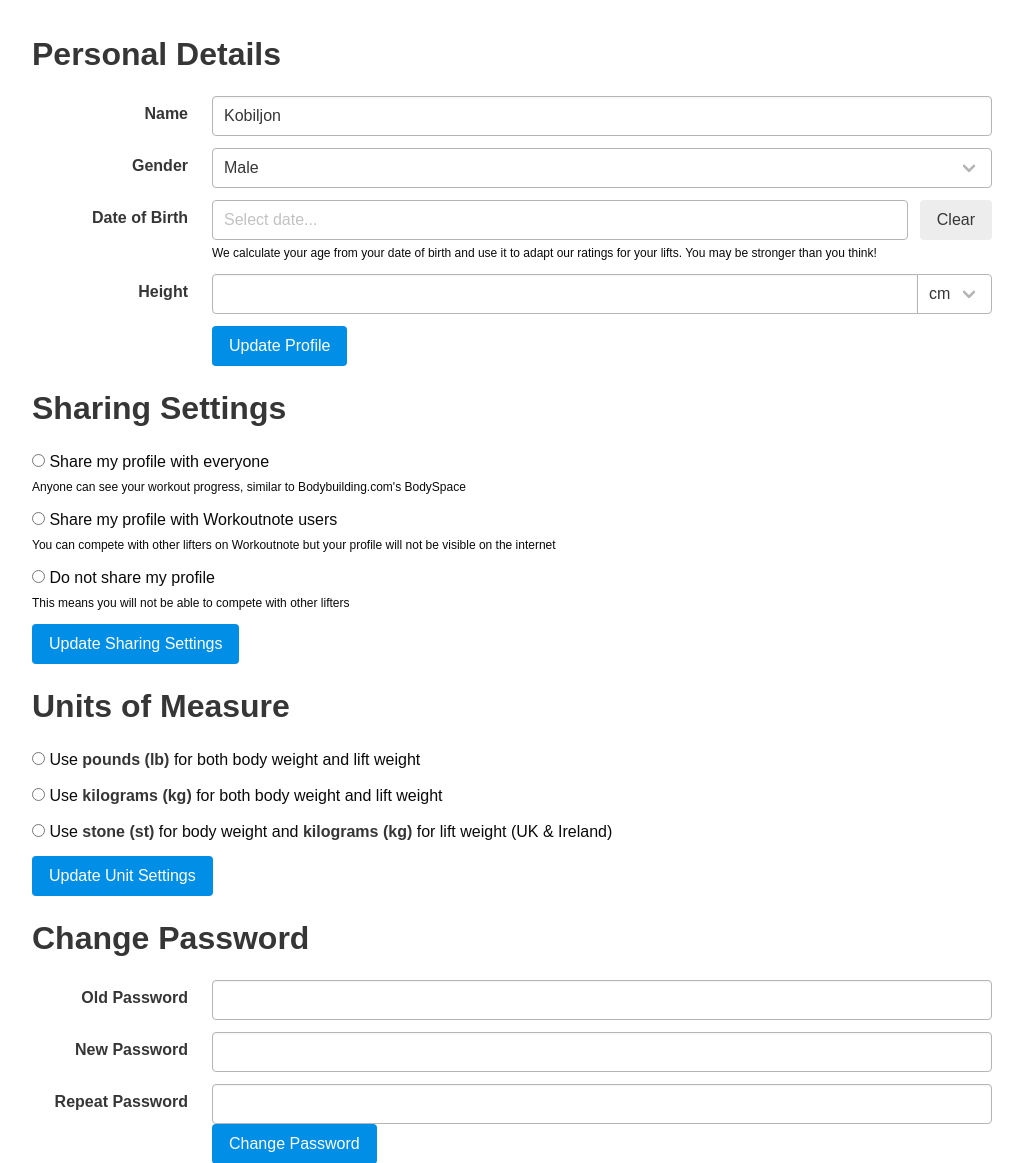
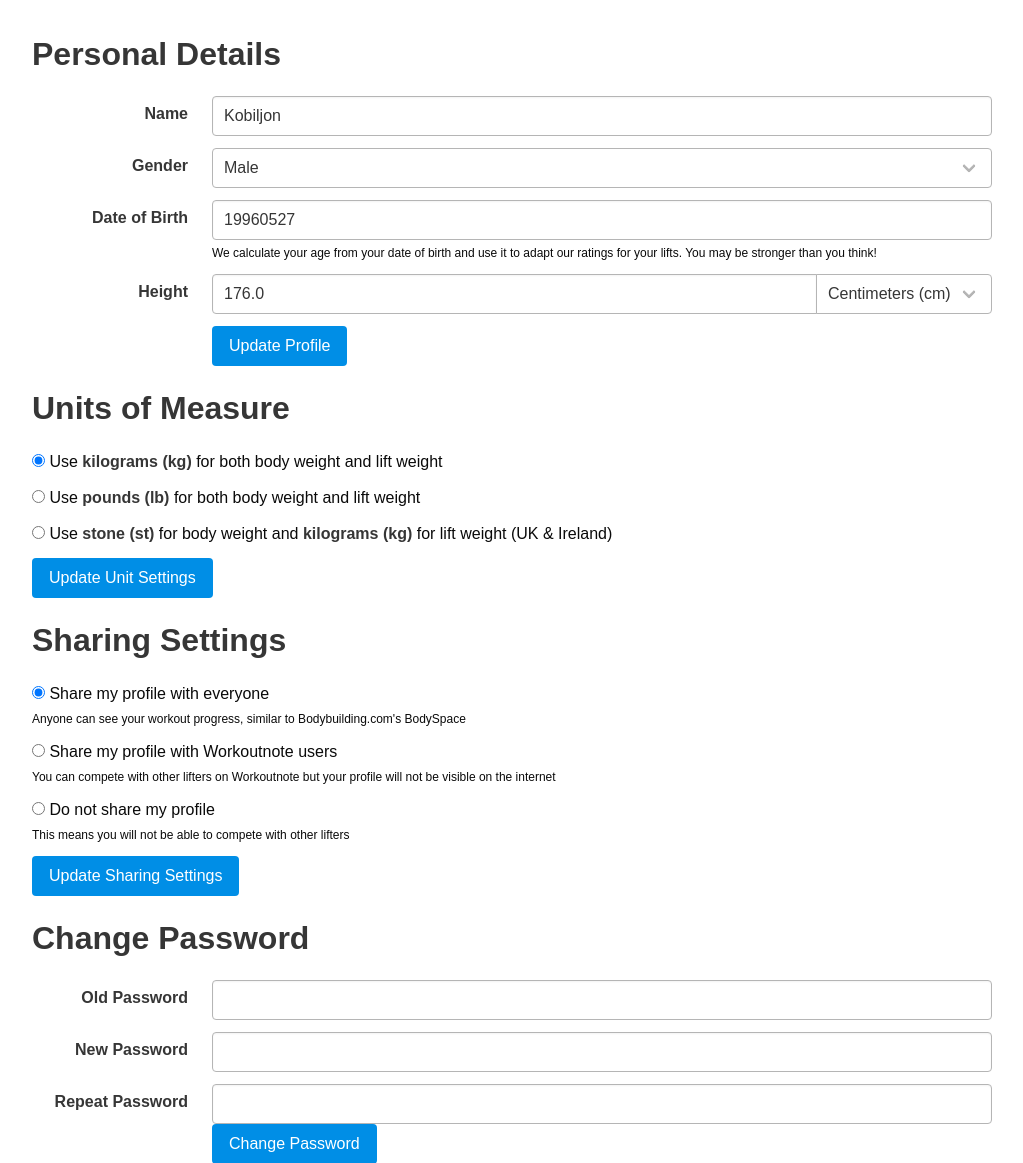
Before and after one commit to Codven/workoutnote_django, a Django app: page /settings/ in a window 1280 px wide. Shown: the part 229-1392 px from the top of the page, without its empty margins (128-1151 px from the left). Run offline with Django 3.2, Linux system fonts and the light colour scheme; a user stored in the database is signed in; data comes from the database, SQL or seed files in the repository; both versions use the stored data as it was after the commit.

Commit message:
preferences/settings finished

```diff
--- a/templates/profile/main.html
+++ b/templates/profile/main.html
@@ -133,7 +133,7 @@
                         <div class="media-content">
                             <div class="field is-grouped is-grouped-multiline">
                                 <div class="control" style="flex-shrink: 1;"><h1 class="title is-2 is-size-3-mobile">
-                                    {{ request.user.username }}
+                                    {% if preferences.name is not None %}{{ preferences.name }}{% else %}{{ request.user.username }}{% endif %}
                                 </h1></div>
                             </div>
                             <div class="is-size-5"><a class="has-text-white"><strong>0</strong> Following
--- a/templates/profile/settings.html
+++ b/templates/profile/settings.html
@@ -26,11 +26,12 @@
         <section class="section has-background-white">
             <div class="container is-max-desktop">
                 <form method="post" action="{% url 'settings' %}" class="mt-5"><h2 class="title is-3 is-size-4-mobile">Personal Details</h2>
+                    {% csrf_token %}
                     <div class="field is-horizontal">
                         <div class="field-label is-normal"><label for="name" class="label">Name</label></div>
                         <div class="field-body">
                             <div class="field">
-                                <div class="control"><input id="name" name="name" type="text" placeholder="Enter Your Name" minlength="3" maxlength="32" required="required" class="input" value="{% if preferences.name is not None %}{{ preferences.name }}{% endif %}"></div>
+                                <div class="control"><input id="name" name="name" type="text" placeholder="Enter Your Name" minlength="3" maxlength="32" class="input" required value="{% if preferences.name is not None %}{{ preferences.name }}{% endif %}"></div>
                             </div>
                         </div>
                     </div>
@@ -40,8 +41,8 @@
                             <div class="field">
                                 <div class="control">
                                     <div class="select is-fullwidth"><select id="gender" name="gender">
-                                        <option value="{{ gender.MALE }}" {% if preferences.gender == gender.MALE %}selected{% endif %}>Male</option>
-                                        <option value="{{ gender.FEMALE }}" {% if preferences.gender == gender.FEMALE %}selected{% endif %}>Female</option>
+                                        <option value="{{ gender.MALE }}" {% if preferences.gender_str == gender.MALE %}selected{% endif %}>Male</option>
+                                        <option value="{{ gender.FEMALE }}" {% if preferences.gender_str == gender.FEMALE %}selected{% endif %}>Female</option>
                                     </select></div>
                                 </div>
                             </div>
@@ -53,44 +54,9 @@
                             <div class="field">
                                 <div class="control">
                                     <div>
-                                        <div class="field is-grouped">
-                                            <div class="control is-expanded"><input id="birthday" type="text" readonly="readonly" placeholder="Select date..." class="input is-clickable"></div>
-                                            <div class="control">
-                                                <button type="button" class="button">Clear</button>
-                                            </div>
-                                        </div>
-                                        <div class="vdp-datepicker" style="display: none;">
-                                            <div class=""><!----> <input type="hidden" open-date="Tue Jan 01 1991 16:42:49 GMT+0600 (Uzbekistan Standard Time)" readonly="readonly" autocomplete="off"
-                                                                         class="input" value="09 Sep 1995"> <!----> </div>
-                                            <div class="is-fullwidth vdp-datepicker__calendar" style="position: static;">
-                                                <header><span class="prev">&lt;</span> <span class="day__month_btn up">Sep 1995</span> <span class="next">&gt;</span></header>
-                                                <div class=""><span class="cell day-header">Sun</span><span class="cell day-header">Mon</span><span class="cell day-header">Tue</span><span
-                                                        class="cell day-header">Wed</span><span class="cell day-header">Thu</span><span class="cell day-header">Fri</span><span class="cell day-header">Sat</span>
-                                                    <span class="cell day blank"></span><span class="cell day blank"></span><span class="cell day blank"></span><span
-                                                            class="cell day blank"></span><span class="cell day blank"></span><span class="cell day">1</span><span class="cell day weekend sat">2</span><span
-                                                            class="cell day weekend sun">3</span><span class="cell day">4</span><span class="cell day">5</span><span class="cell day">6</span><span
-                                                            class="cell day">7</span><span class="cell day">8</span><span class="cell day selected weekend sat">9</span><span
-                                                            class="cell day weekend sun">10</span><span class="cell day">11</span><span class="cell day">12</span><span class="cell day">13</span><span
-                                                            class="cell day">14</span><span class="cell day">15</span><span class="cell day weekend sat">16</span><span
-                                                            class="cell day weekend sun">17</span><span class="cell day">18</span><span class="cell day">19</span><span class="cell day">20</span><span
-                                                            class="cell day">21</span><span class="cell day">22</span><span class="cell day weekend sat">23</span><span
-                                                            class="cell day weekend sun">24</span><span class="cell day">25</span><span class="cell day">26</span><span class="cell day">27</span><span
-                                                            class="cell day">28</span><span class="cell day">29</span><span class="cell day weekend sat">30</span></div>
-                                            </div>
-                                            <div class="is-fullwidth vdp-datepicker__calendar" style="position: static; display: none;">
-                                                <header><span class="prev">&lt;</span> <span class="month__year_btn up">1995</span> <span class="next">&gt;</span></header>
-                                                <span class="cell month">January</span><span class="cell month">February</span><span class="cell month">March</span><span
-                                                    class="cell month">April</span><span class="cell month">May</span><span class="cell month">June</span><span class="cell month">July</span><span
-                                                    class="cell month">August</span><span class="cell month selected">September</span><span class="cell month">October</span><span class="cell month">November</span><span
-                                                    class="cell month">December</span></div>
-                                            <div class="is-fullwidth vdp-datepicker__calendar" style="position: static; display: none;">
-                                                <header><span class="prev">&lt;</span> <span>1990 - 1999</span> <span class="next">&gt;</span></header>
-                                                <span class="cell year">1990</span><span class="cell year">1991</span><span class="cell year">1992</span><span class="cell year">1993</span><span
-                                                    class="cell year">1994</span><span class="cell year selected">1995</span><span class="cell year">1996</span><span class="cell year">1997</span><span
-                                                    class="cell year">1998</span><span class="cell year">1999</span></div>
-                                        </div>
+                                        <div class="control is-expanded"><input id="birthday" name="birthday" type="number" placeholder="MMDDYYYY" required class="input" maxlength="8" value="{% if preferences.date_of_birth is not None %}{{ preferences.date_of_birth }}{% endif %}"></div>
                                     </div>
-                                    <input type="hidden" name="birthday" value="1995-09-09"></div>
+                                </div>
                                 <p class="help">
                                     We calculate your age from your date of birth and use it to adapt our ratings for your
                                     lifts.
@@ -102,13 +68,12 @@
                         <div class="field-label is-normal"><label for="height" class="label">Height</label></div>
                         <div class="field-body">
                             <div class="field has-addons">
-                                <div class="control is-expanded"><input type="number" id="height" name="height" min="1" max="300" step="0.5" class="input"></div>
+                                <div class="control is-expanded"><input type="number" id="height" name="height" min="1" max="300" step="0.5" required class="input" placeholder="e.g. 187" value="{% if preferences.height is not None %}{{ preferences.height }}{% endif %}"></div>
                                 <div class="control">
                                     <div class="select"><select id="heightunit" name="heightunit">
-                                        <option>cm</option>
-                                        <option>ft</option>
+                                        <option>Centimeters (cm)</option>
                                     </select></div>
-                                </div> <!----></div>
+                                </div></div>
                         </div>
                     </div>
                     <div class="field is-horizontal">
@@ -123,11 +88,42 @@
                     </div>
                 </form>
 
-                <form id="profileSharing" method="post" action="{% url 'settings' %}" class="mt-5"><h2 class="title is-3 is-size-4-mobile">Sharing Settings</h2>
+                <form method="post" action="{% url 'settings' %}" class="mt-5"><h2 class="title is-3 is-size-4-mobile">Units of Measure</h2>
+                    {% csrf_token %}
                     <div class="field">
                         <div>
                             <div class="field">
-                                <div class="control"><label class="radio"><input type="radio" name="share" value="public">
+                                <div class="control"><label class="radio"><input type="radio" name="measurement_unit" value="{{ unit.KILOGRAMS }}" {% if preferences.unit_of_measure_str == unit.KILOGRAMS %}checked{% endif %}>
+                                    Use <strong>kilograms (kg)</strong> for both body weight and lift weight
+                                </label></div>
+                            </div>
+                            <div class="field">
+                                <div class="control"><label class="radio"><input type="radio" name="measurement_unit" value="{{ unit.POUNDS }}" {% if preferences.unit_of_measure_str == unit.POUNDS %}checked{% endif %}>
+                                    Use <strong>pounds (lb)</strong> for both body weight and lift weight
+                                </label></div>
+                            </div>
+                            <div class="field">
+                                <div class="control"><label class="radio"><input type="radio" name="measurement_unit" value="{{ unit.STONE }}" {% if preferences.unit_of_measure_str == unit.STONE %}checked{% endif %}>
+                                    Use <strong>stone (st)</strong> for body weight and <strong>kilograms (kg)</strong> for lift
+                                    weight (UK &amp; Ireland)
+                                </label></div>
+                            </div>
+                        </div>
+                    </div>
+                    <a id="setEmailSection"></a>
+                    <div class="field">
+                        <div class="control">
+                            <button type="submit" class="button is-primary">Update Unit Settings</button>
+                        </div>
+                    </div>
+                </form>
+
+                <form method="post" action="{% url 'settings' %}" id="profileSharing" class="mt-5"><h2 class="title is-3 is-size-4-mobile">Sharing Settings</h2>
+                    {% csrf_token %}
+                    <div class="field">
+                        <div>
+                            <div class="field">
+                                <div class="control"><label class="radio"><input type="radio" name="profile_sharing" value="{{ sharing.SHARED_WITH_PUBLIC }}" {% if preferences.profile_sharing_str == sharing.SHARED_WITH_PUBLIC %}checked{% endif %}>
                                     Share my profile with everyone
                                 </label>
                                     <p class="help">
@@ -135,7 +131,7 @@
                                     </p></div>
                             </div>
                             <div class="field">
-                                <div class="control"><label class="radio"><input type="radio" name="share" value="site">
+                                <div class="control"><label class="radio"><input type="radio" name="profile_sharing" value="{{ sharing.SHARED_WITH_USERS }}" {% if preferences.profile_sharing_str == sharing.SHARED_WITH_USERS %}checked{% endif %}>
                                     Share my profile with Workoutnote users
                                 </label>
                                     <p class="help">
@@ -144,7 +140,7 @@
                                     </p></div>
                             </div>
                             <div class="field">
-                                <div class="control"><label class="radio"><input type="radio" name="share" value="friends">
+                                <div class="control"><label class="radio"><input type="radio" name="profile_sharing" value="{{ sharing.PRIVATE }}" {% if preferences.profile_sharing_str == sharing.PRIVATE %}checked{% endif %}>
                                     Do not share my profile
                                 </label>
                                     <p class="help">
@@ -160,36 +156,8 @@
                     </div>
                 </form>
 
-                <form method="post" action="{% url 'settings' %}" class="mt-5"><h2 class="title is-3 is-size-4-mobile">Units of Measure</h2>
-                    <div class="field">
-                        <div>
-                            <div class="field">
-                                <div class="control"><label class="radio"><input type="radio" name="unit" value="lb">
-                                    Use <strong>pounds (lb)</strong> for both body weight and lift weight
-                                </label></div>
-                            </div>
-                            <div class="field">
-                                <div class="control"><label class="radio"><input type="radio" name="unit" value="kg">
-                                    Use <strong>kilograms (kg)</strong> for both body weight and lift weight
-                                </label></div>
-                            </div>
-                            <div class="field">
-                                <div class="control"><label class="radio"><input type="radio" name="unit" value="st">
-                                    Use <strong>stone (st)</strong> for body weight and <strong>kilograms (kg)</strong> for lift
-                                    weight (UK &amp; Ireland)
-                                </label></div>
-                            </div>
-                        </div>
-                    </div>
-                    <a id="setEmailSection"></a>
-                    <div class="field">
-                        <div class="control">
-                            <button type="submit" class="button is-primary">Update Unit Settings</button>
-                        </div>
-                    </div>
-                </form>
-
                 <form method="post" action="{% url 'settings' %}" class="mt-5"><h2 class="title is-3 is-size-4-mobile">Change Password</h2>
+                    {% csrf_token %}
                     <div>
                         <div class="field is-horizontal">
                             <div class="field-label is-normal"><label for="oldPassword" class="label">Old Password</label></div>
--- a/workoutnote_django/views.py
+++ b/workoutnote_django/views.py
@@ -5,6 +5,8 @@ from django.shortcuts import render, redirect
 from django.contrib.auth.models import User
 from workoutnote_django import models
 from utils.tools import Tools
+from datetime import datetime
+import re
 
 
 @login_required
@@ -314,17 +316,49 @@ def handle_powerlifting_standards(request):
     return render(request=request, template_name='index/powerlifting standards.html')
 
 
+@login_required
 def handle_profile_main(request):
-    return render(request=request, template_name='profile/main.html')
+    return render(
+        request=request,
+        template_name='profile/main.html',
+        context={'preferences': models.Preferences.objects.get(user=request.user)}
+    )
 
 
 @login_required
+@require_http_methods(['GET', 'POST'])
 def handle_settings(request):
+    preferences = models.Preferences.objects.get(user=request.user)
+    if request.method == 'POST':
+        print(request.POST)
+        # personal data
+        if 'name' in request.POST:
+            preferences.name = request.POST['name']
+        if 'gender' in request.POST and request.POST['gender'] in models.Preferences.Gender.ALL:
+            preferences.gender = request.POST['gender']
+        if 'birthday' in request.POST and re.match(r'^\d{8}$', request.POST['birthday']):
+            year = int(request.POST['birthday'][:4])
+            month = int(request.POST['birthday'][4:6])
+            day = int(request.POST['birthday'][6:])
+            if 1930 < year < datetime.now().year and 0 < month < 13 and 0 < day < 32:
+                preferences.date_of_birth = request.POST['birthday']
+        if 'height' in request.POST and 30 < int(request.POST['height']) < 300:
+            preferences.height = int(request.POST['height'])
+        if 'measurement_unit' in request.POST and request.POST['measurement_unit'] in models.Preferences.MeasurementUnit.ALL:
+            preferences.unit_of_measure = request.POST['measurement_unit']
+        if 'profile_sharing' in request.POST and request.POST['profile_sharing'] in models.Preferences.ProfileSharing.ALL:
+            preferences.profile_sharing = request.POST['profile_sharing']
+        if 'oldpassword' in request.POST and 'newpassword' in request.POST and 'repeatpassword' in request.POST and request.POST['newpassword'] == request.POST['repeatpassword']:
+            if request.user.check_password(raw_password=request.POST['oldpassword']):
+                request.user.set_password(request.POST['newpassword'])
+                request.user.save()
+        preferences.save()
+
     return render(
         request=request,
         template_name='profile/settings.html',
         context={
-            'preferences': models.Preferences.objects.get(user=request.user),
+            'preferences': preferences,
             'gender': models.Preferences.Gender,
             'sharing': models.Preferences.ProfileSharing,
             'unit': models.Preferences.MeasurementUnit,
```
Also changed, not shown: workoutnote_django/models.py (+16 -4 lines), db.sqlite3.
